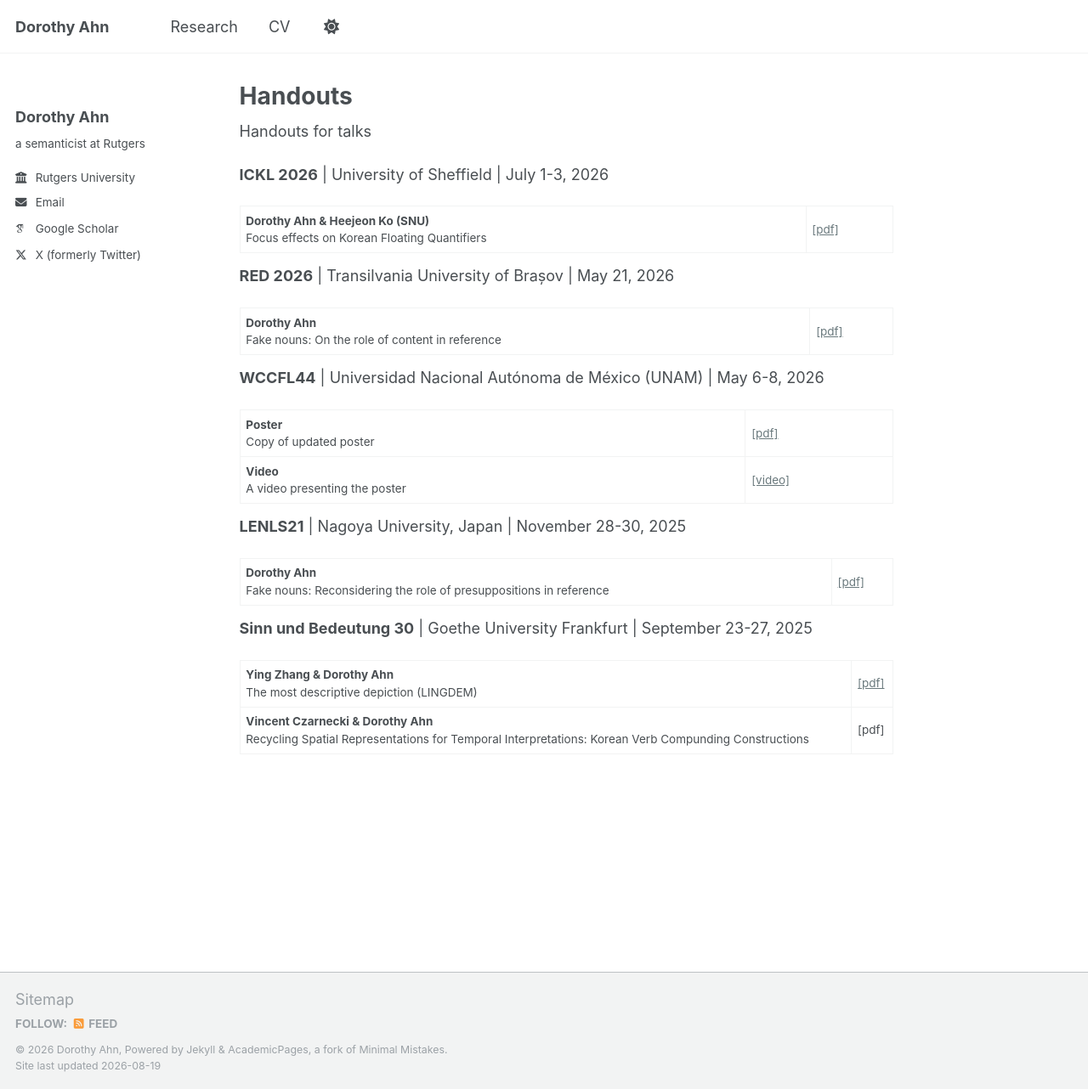
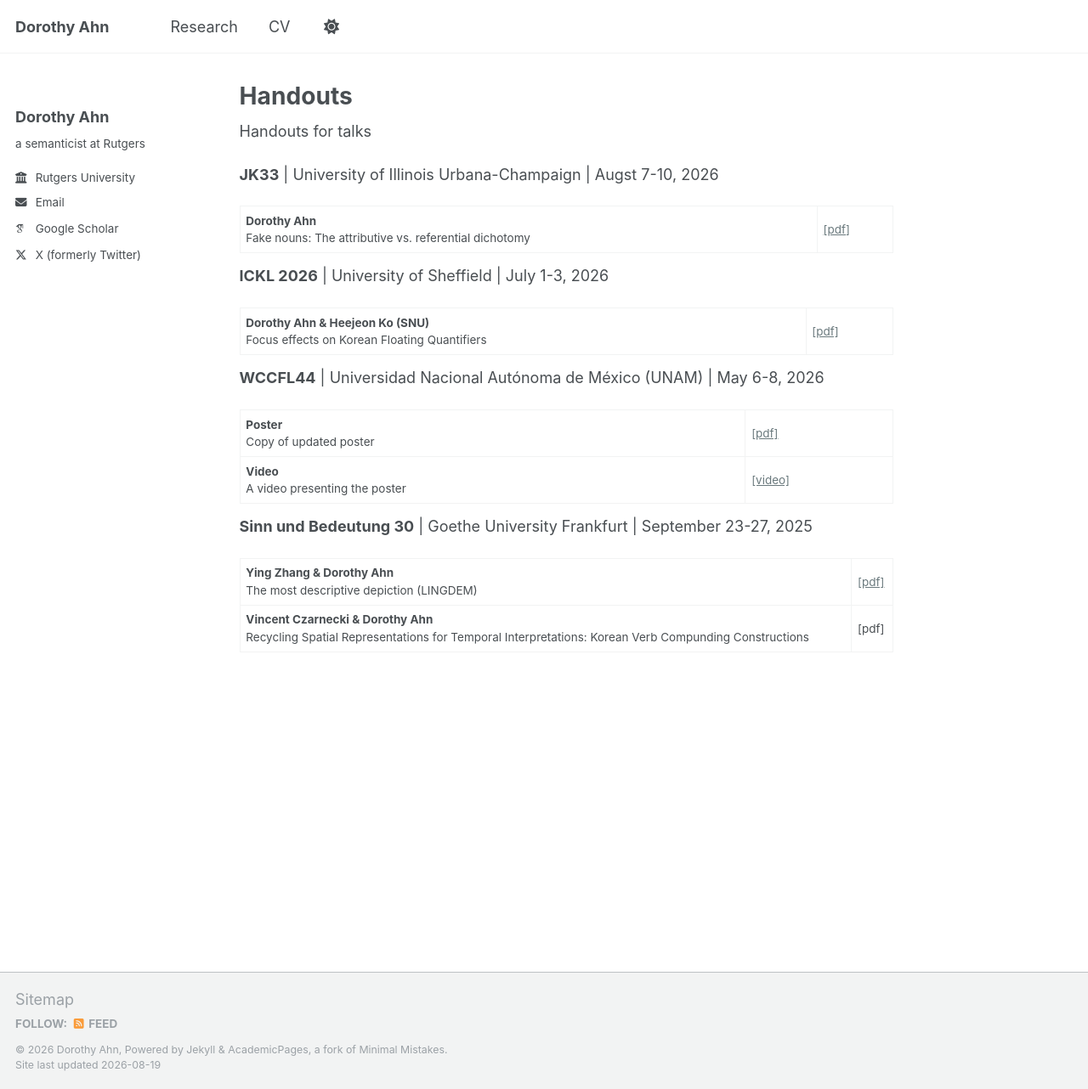
Before and after one commit to doroahn/doroahn.github.io, a Jekyll site: the page built from _pages/handouts.md, in a window 1280 px wide and 1282 px high. Shown: the whole window at 85% size. Built offline with Jekyll 4.4.1, drawn with Linux system fonts in a browser that asks for light colours; some web fonts are replaced.

Commit message:
Update handouts.md

```diff
--- a/_pages/handouts.md
+++ b/_pages/handouts.md
@@ -5,6 +5,21 @@ author_profile: true
 ---
 
 Handouts for talks
+
+
+**JK33** \| University of Illinois Urbana-Champaign  \| Augst 7-10, 2026
+
+<table>
+ <tr>
+    <td>
+      <strong>Dorothy Ahn</strong><br>
+     Fake nouns: The attributive vs. referential dichotomy
+    </td>
+    <td>
+      <a href="https://doroahn.github.io/files/ahn_2026_jk.pdf">[pdf]</a>
+    </td>
+  </tr>
+  </table>
 
 
 
@@ -22,22 +37,6 @@ Handouts for talks
   </tr>
   </table>
 
-
-
-
-**RED 2026** \| Transilvania University of Brașov \| May 21, 2026
-
-<table>
- <tr>
-    <td>
-      <strong>Dorothy Ahn</strong><br>
-      Fake nouns: On the role of content in reference
-    </td>
-    <td>
-      <a href="https://doroahn.github.io/files/ahn_2026_red_fakenouns.pdf">[pdf]</a>
-    </td>
-  </tr>
-  </table>
 
 
 
@@ -70,21 +69,6 @@ Handouts for talks
 
 
 
-
-**LENLS21** \| Nagoya University, Japan \| November 28-30, 2025
-
-<table>
- <tr>
-    <td>
-      <strong>Dorothy Ahn</strong><br>
-      Fake nouns: Reconsidering the role of presuppositions in reference
-    </td>
-    <td>
-      <a href="https://doroahn.github.io/files/ahn_2025_lenls_fakenouns.pdf">[pdf]</a>
-    </td>
-  </tr>
-  </table>
-
 **Sinn und Bedeutung 30** \| Goethe University Frankfurt \| September 23-27, 2025
 
 
```
